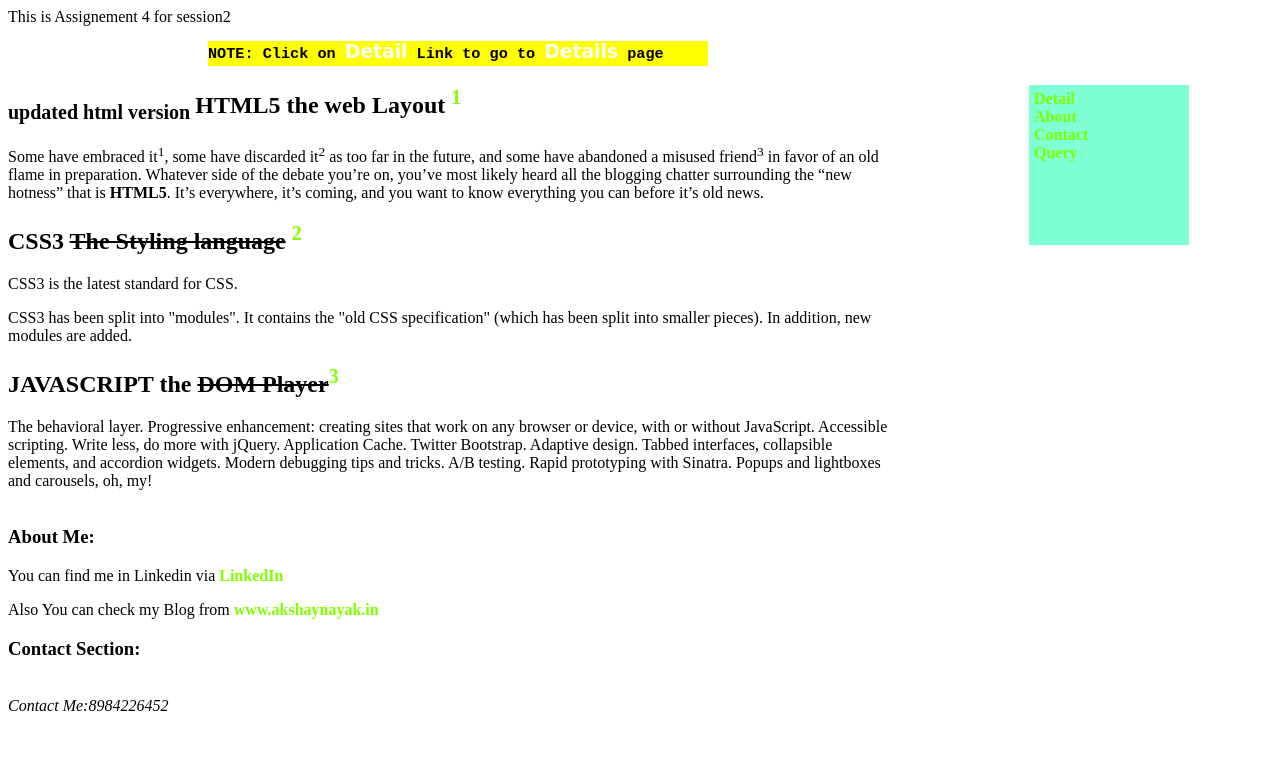
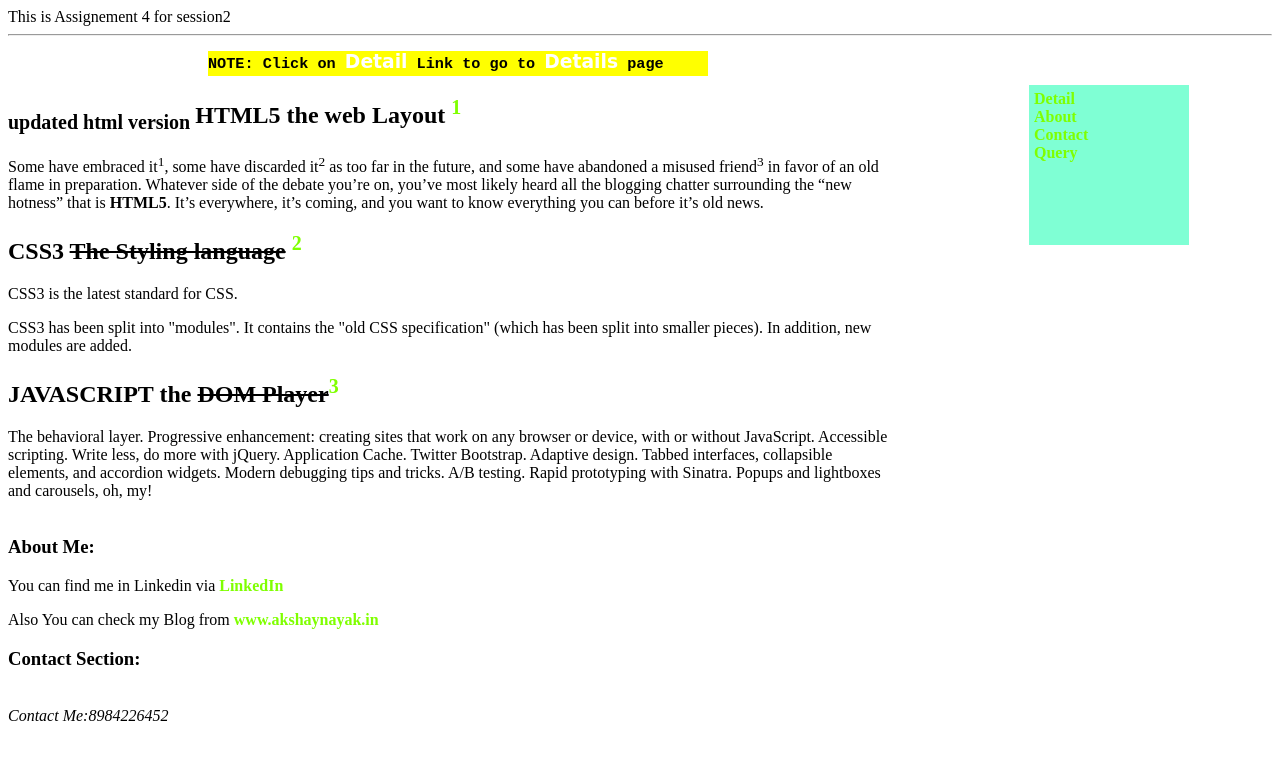
Before and after one commit to arjunha93/AcadglidFrontendSession2Assignment4, a plain HTML site: page index.html in a window 1280 px wide. Drawn offline with Linux system fonts and the light colour scheme.

Commit message:
Update index.html

```diff
--- a/index.html
+++ b/index.html
@@ -6,6 +6,7 @@
     </head>
     <body>
         <header>This is Assignement 4 for session2</header>
+        <hr><!--hr tag used for differenciating section -->
         <!--This is the animated div-->
         <div class="h3div"><h3>NOTE: Click on <span class="high">Detail</span> Link to go to <span class="high">Details</span> page</h3></div>
           <!-- Navigation bar styarts here -->
```
